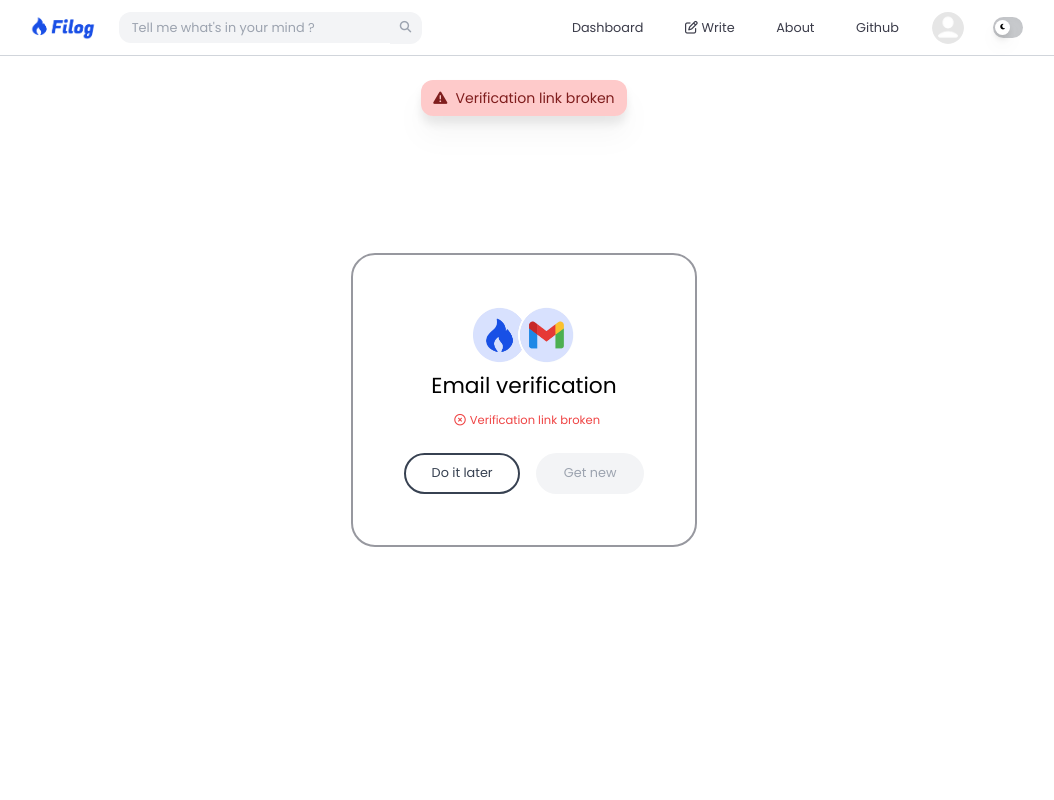
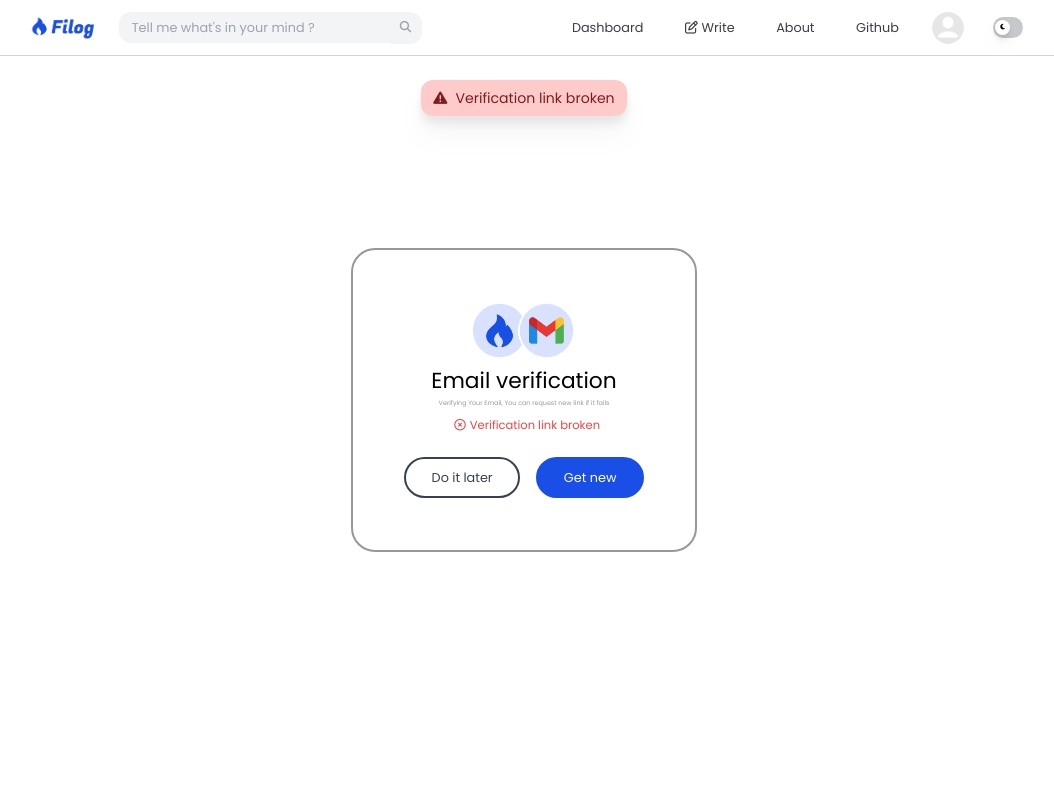
Before and after one commit to dev-raghvendramisra/Filog, a React (Vite) app in the folder Frontend/: page /verify-email in a window 1280 px wide. Shown: the top 800 px of the page, without its empty margins (116-1170 px from the left). Built offline with nearby package versions, Linux system fonts and the light colour scheme; no server answers.

Commit message:
finalised email verification functionality

```diff
--- a/Frontend/src/components/Error-message/Error-message.jsx
+++ /dev/null
@@ -1,17 +0,0 @@
-import React from 'react'
-
-function ErrorMessage({children,className=''}) {
-  return (
-    <div id="errMsg" className={`text-0.9vw flex justify-start items-center gap-1 pl-0.5vw text-red-500 mt-0.4vw ${className}`}>
-          {children?
-           <>
-           <span className='fa-regular fa-circle-xmark'>
-           </span>
-           <span className='leading-none'>
-            {children}
-           </span>
-           </>:""}</div>
-  )
-}
-
-export default ErrorMessage
--- /dev/null
+++ b/Frontend/src/components/Error-message/FeedbackMessage.jsx
@@ -0,0 +1,17 @@
+import React from 'react'
+
+function FeedbackMessage({children,className='',err=true}) {
+  return (
+    <div id="errMsg" className={`text-0.9vw flex justify-start items-center gap-1 pl-0.5vw ${err?"text-red-500":"text-green-500"} mt-0.4vw ${className}`}>
+          {children?
+           <>
+           <span className={`${err?"fa-regular fa-circle-xmark":"fa-regular fa-circle-check"}`}>
+           </span>
+           <span className='leading-none'>
+            {children}
+           </span>
+           </>:""}</div>
+  )
+}
+
+export default FeedbackMessage
--- a/Frontend/src/components/Input/Input.jsx
+++ b/Frontend/src/components/Input/Input.jsx
@@ -1,5 +1,5 @@
 import React, { useId } from 'react'
-import {BlinkingCursor, Error} from '../../components'
+import {BlinkingCursor, FeedbackMessage as Error} from '../../components'
 const Input=React.forwardRef(({
    value="",
    onChange = () => { },
--- a/Frontend/src/components/index.js
+++ b/Frontend/src/components/index.js
@@ -7,7 +7,7 @@ import Footer from "./Footer/Footer";
 import LoginBtn from "./Button/LoginBtn";
 import Input from "./Input/Input";
 import BlinkingCursor from "./Cursor/Cursor";
-import Error from "./Error-message/Error-message";
+import FeedbackMessage from "./Error-message/FeedbackMessage";
 import FormValidation from "./Form/Form-Validation";
 import Button from './Button/Button'
 import Form from './Form/Form'
@@ -30,7 +30,7 @@ export {
   SearchBar,
   ToggleBtn,
   BlinkingCursor,
-  Error,
+  FeedbackMessage,
   Footer,
   Input,
   ProfilePic,
--- a/Frontend/src/pages/Email-Verification/EmailVerification.jsx
+++ b/Frontend/src/pages/Email-Verification/EmailVerification.jsx
@@ -3,7 +3,7 @@ import { useNavigate, useSearchParams } from 'react-router-dom';
 import { authErrHandler, getNewVerificationEmail } from '../../utils';
 import { authServices } from '../../services';
 import useTheme from '../../context/themeContext';
-import { Button, Error, GenToast } from '../../components';
+import { Button, FeedbackMessage, GenToast } from '../../components';
 import toast from 'react-hot-toast';
 import { ID } from 'appwrite';
 import { useSelector } from 'react-redux';
@@ -11,18 +11,35 @@ import { useSelector } from 'react-redux';
 function EmailVerification() {
   const [searchParams] = useSearchParams();
   const [err, setErr] = React.useState(null);
+  const [successMsg, setSuccessMsg] = React.useState(null);
   const [disabled, setDisabled] = React.useState(true);
   const [resCode, setResCode] = React.useState(null);
   const navigate = useNavigate();
   const { isDark } = useTheme();
-  const { isUserLoggedIn, userData } = useSelector((state) => state.auth);
+  const { isUserLoggedIn, userData, fetching } = useSelector((state) => state.auth);
   const errMsg = ["Invalid verification link", "Email already verified"];
 
-  const isVerificationExpired = (expire) => {
+  const isVerificationExpired = React.useCallback((expire) => {
     const crrDate = new Date();
     const expireDate = new Date(expire.replace(" ", "T") + "Z");
     return crrDate >= expireDate;
-  };
+  },[]);
+
+  const handleClick = React.useCallback(async()=>{
+    setDisabled(true);
+    setErr(null);
+    if(resCode!==401 && !isUserLoggedIn){
+      setTimeout(()=>navigate("/login"),7000)
+      return setErr("You need to login first");
+    }
+    const res = await getNewVerificationEmail({isUserLoggedIn, userData,setErr,errMsg, navigate});
+    res
+    ? (()=>{
+      toast.custom(<GenToast type="successMsg">Verification email sent successfully</GenToast>);
+      setSuccessMsg("Verification email sent , click on the link to verify")
+      })()
+    : null
+  },[resCode,isUserLoggedIn,userData])
 
 
   useEffect(() => {
@@ -45,11 +62,12 @@ function EmailVerification() {
         console.log(res.code);
         const didErrOccured = authErrHandler({ res, setErr, navigate, errMsg, setResCode, verification:true });
         if (!didErrOccured) {
-          toast.custom(<GenToast type="success">Email verified successfully</GenToast>);
+          toast.custom(<GenToast type="success">Email verified successMsgfully</GenToast>);
+          setSuccessMsg("Email verified successfully");
         }
-      } catch (error) {
-        console.error("Verification error:", error);
-        setErr("An unexpected error occurred");
+      } catch (err) {
+        console.FeedbackMessage("Verification FeedbackMessage:", err);
+        setErr("An unexpected FeedbackMessage occurred");
       }
     }
   }, [searchParams]);
@@ -59,12 +77,12 @@ function EmailVerification() {
     if (err) toast.custom(<GenToast type="err">{err}</GenToast>);
   }, [err]);
 
+
   React.useEffect(()=>{
-    if(resCode==401 || userData?.$id){
+    if(!fetching){
       setDisabled(false);
     }
-    else setDisabled(true);
-  },[userData,resCode])
+  },[fetching])
 
 
 
@@ -78,23 +96,16 @@ function EmailVerification() {
       <div className='w-fit h-fit flex items-center justify-start p-4vw flex-col  border-2 rounded-3xl border-footer_text dark:border-footer_text_light' id={ID.unique() + "email-verification-cont"}>
         <div className='flex items-center flex-col' id={ID.unique() + "email-verification-header"}>
           <img className='w-8vw' src={isDark ? "/filogXgmail-dark.webp" : "/filogXgmail-light.webp"} />
-          <p className='text-1.7vw mt-0.5vw'>Email verification</p>
-          <Error className='mt-1vw'>{err}</Error>
+          <p className='text-1.7vw mt-0.5vw' id={ID.unique()+"email-verification-heading"}>Email verification</p>
+          <p className='text-0.5vw text-footer_text'>Verifying Your Email, You can request new link if it fails</p>
+          <FeedbackMessage err={err} className='mt-1vw'>{err || successMsg}</FeedbackMessage>
         </div>
         <div className='flex gap-4 mt-2vw' id={ID.unique() + "email-verification-buttons"}>
           <Button outline className='text-1.2vw' onClick={
             () => navigate("/")}>
             Do it later
           </Button>
-          <Button primary={!disabled} disabled={disabled} onClick={
-            async()=>{
-            setDisabled(true);
-            setErr(null);
-            const res = await getNewVerificationEmail({isUserLoggedIn, userData,setErr,errMsg, navigate});
-            res
-            ? toast.custom(<GenToast type="success">Email sent successfully</GenToast>)
-            : null
-            }} className='text-1.2vw'>
+          <Button primary={!disabled} disabled={disabled} onClick={handleClick} className='text-1.2vw'>
             Get new
           </Button>
         </div>
--- a/Frontend/src/pages/Login/Login.jsx
+++ b/Frontend/src/pages/Login/Login.jsx
@@ -1,5 +1,5 @@
 import React from 'react'
-import { Form, Button, Error } from '../../components'
+import { Form, Button, FeedbackMessage as Error } from '../../components'
 import { Navigate, NavLink } from 'react-router-dom'
 import { useSelector, useDispatch } from 'react-redux';
 import { authServices } from '../../services';
--- a/Frontend/src/pages/Signup/SignUp.jsx
+++ b/Frontend/src/pages/Signup/SignUp.jsx
@@ -1,5 +1,5 @@
 import React from 'react'
-import { Form, Button, Error } from '../../components'
+import { Form, Button, FeedbackMessage as Error } from '../../components'
 import { NavLink, useNavigate } from 'react-router-dom'
 import { useSelector, useDispatch } from 'react-redux';
 import { setEmail, setPassword, setName, setIsValidate } from '../../store/formSlice';
--- a/Frontend/src/utils/getNewVerificationEmail.js
+++ b/Frontend/src/utils/getNewVerificationEmail.js
@@ -1,8 +1,8 @@
 import { authServices } from "../services";
 import {authErrHandler} from "../utils";
 
-export default async function getNewVerificationEmail({isUserLoggedIn, userData, setErr, navigate, errMsg}){
-    if(isUserLoggedIn && userData.emailVerification){
+export default async function getNewVerificationEmail({ userData, setErr, navigate, errMsg}){
+    if(userData.emailVerification){
       setTimeout(() => navigate("/"), 7000);
       return setErr("Email already verified");
     }
```
